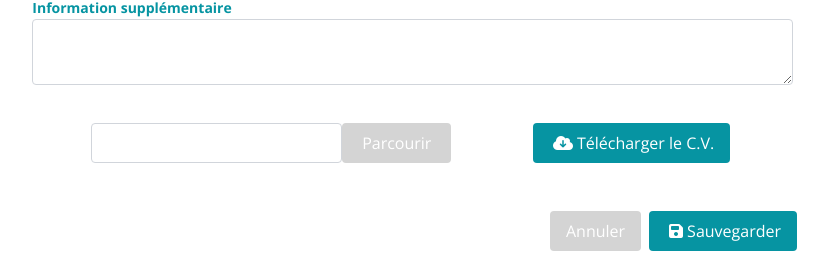
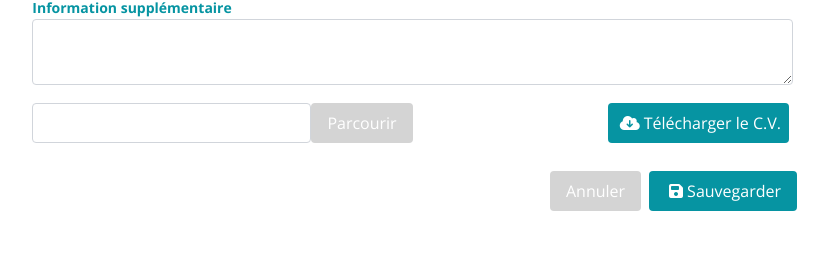
Before and after one commit to KarenPoulin/projet-synthese, a Vue app: page /app/formulairedo in a window 1280 px wide. Shown: the part 1439-1692 px from the top of the page, without its empty margins (334-1170 px from the left). Built offline with nearby package versions, Linux system fonts and the light colour scheme.

Commit message:
Ajuster la section du téléchargement du formulaireDO

```diff
--- a/src/views/FormulaireDO.vue
+++ b/src/views/FormulaireDO.vue
@@ -286,16 +286,16 @@
               fieldsToValidate.additionalInformation }}</span>
         </div>
 
-        <div v-if="isRequest" class="m-2 p-5 flex justify-around items-center">
+        <div v-if="isRequest" class="m-2  flex justify-between items-center">
 
           <div class="w-1/2 flex items-center">
             <input class="h-10 border border-gray-300 py-3 w-full rounded  hover:bg-teal-100  focus:bg-white">
             <button
-              class="h-10 bg-neutral-300 text-white px-5 py-1 rounded hover:bg-neutral-400 text-center">Parcourir</button>
+              class="h-10 bg-neutral-300 text-white px-4 py-1 rounded hover:bg-neutral-400 text-center">Parcourir</button>
           </div>
 
 
-          <button class="bg-teal-500 text-white px-4 py-2 m-1 rounded hover:bg-teal-600  focus:bg-white"><i
+          <button class="bg-teal-500 text-white p-2 m-1 rounded hover:bg-teal-600  focus:bg-white"><i
               class="fa-solid fa-cloud-arrow-down p-1"></i>Télécharger le C.V. </button>
         </div>
 
```
